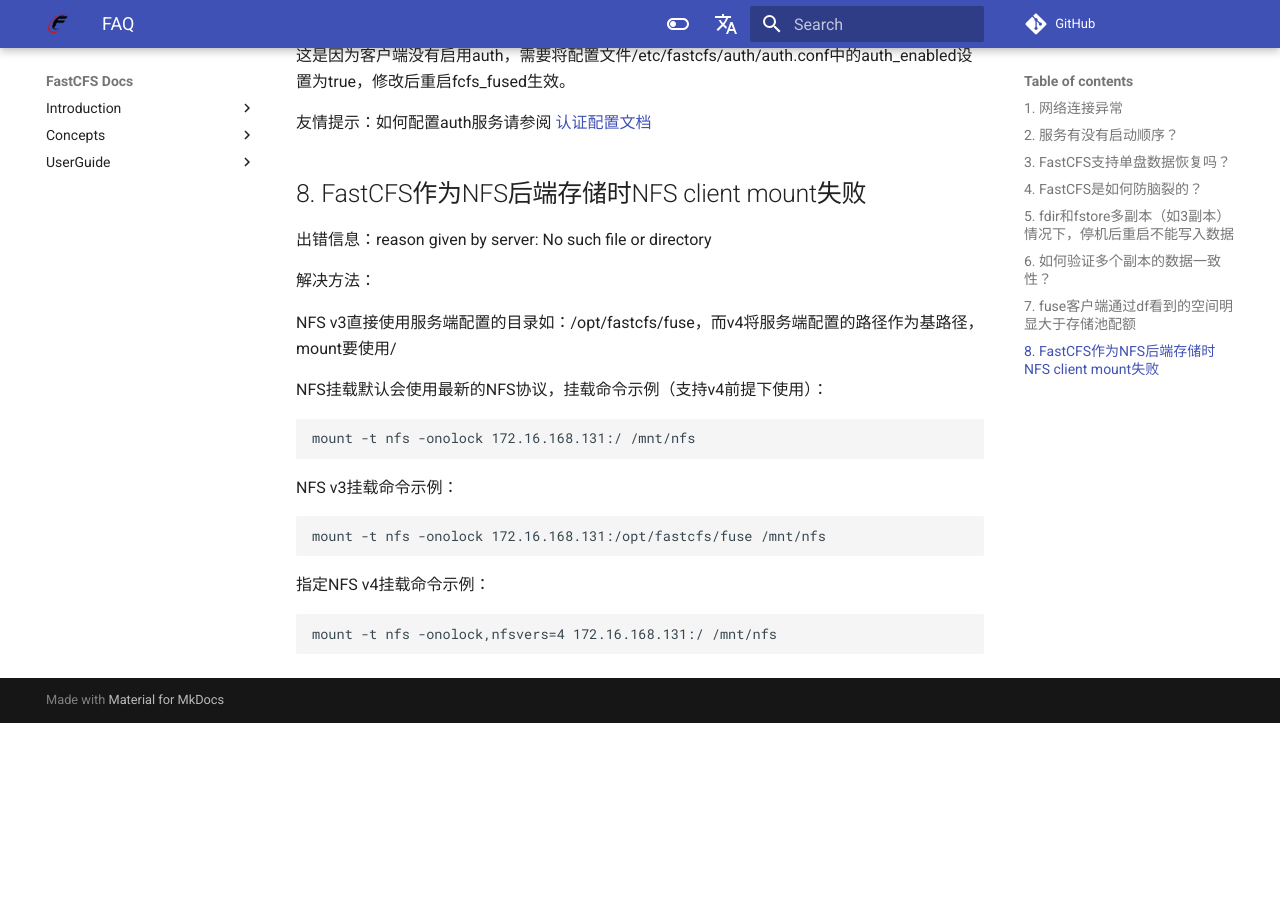
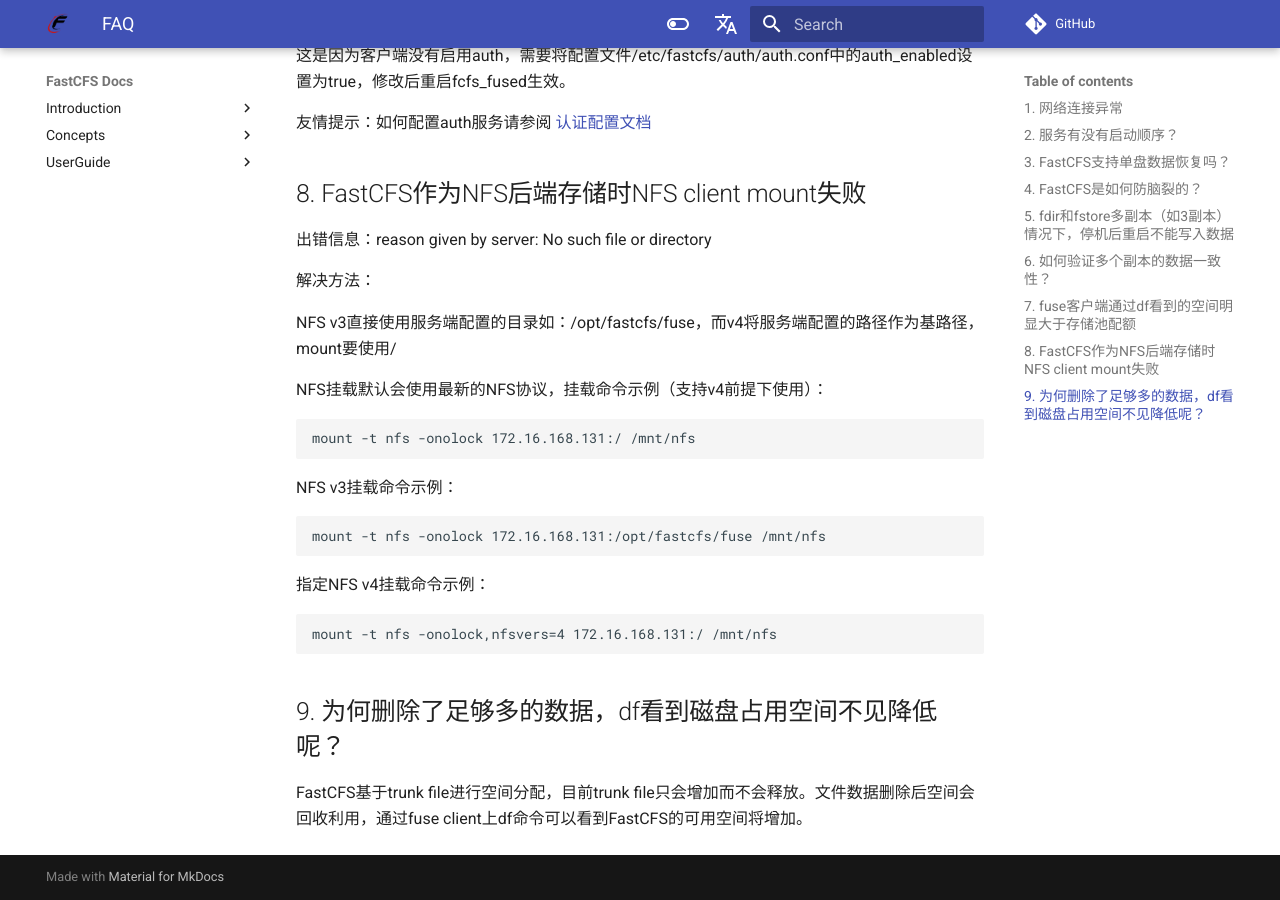
Before and after one commit to happyfish100/FastCFS, an MkDocs documentation site: the page built from docs/FAQ-zh_CN.md, in a window 1280 px wide and 900 px high, scrolled down 1926 px. Built offline with MkDocs 1.6.1 and Material for MkDocs 9.7.7, drawn with Linux system fonts in a browser that asks for light colours; comment, search, counter and statistics services are not loaded; the version menu is left out; before the commit the page ends 2649 px from its top, so only the background shows below that.

Commit message:
images/wechat_group.jpg refreshed

````diff
--- a/docs/FAQ-zh_CN.md
+++ b/docs/FAQ-zh_CN.md
@@ -102,3 +102,7 @@ mount -t nfs -onolock 172.16.168.131:/opt/fastcfs/fuse /mnt/nfs
 ```
 mount -t nfs -onolock,nfsvers=4 172.16.168.131:/ /mnt/nfs
 ```
+
+## 9. 为何删除了足够多的数据，df看到磁盘占用空间不见降低呢？
+
+FastCFS基于trunk file进行空间分配，目前trunk file只会增加而不会释放。文件数据删除后空间会回收利用，通过fuse client上df命令可以看到FastCFS的可用空间将增加。
````
Also changed, not shown: images/wechat_group.jpg.
